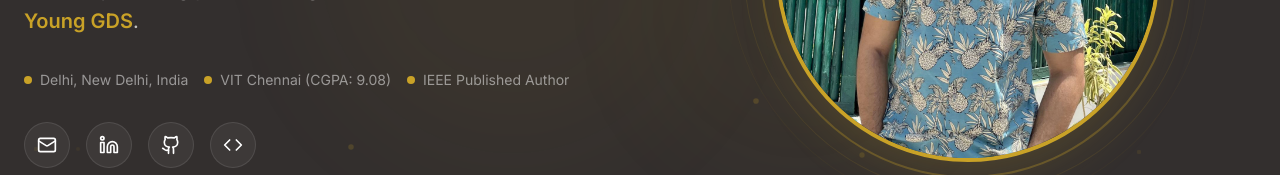
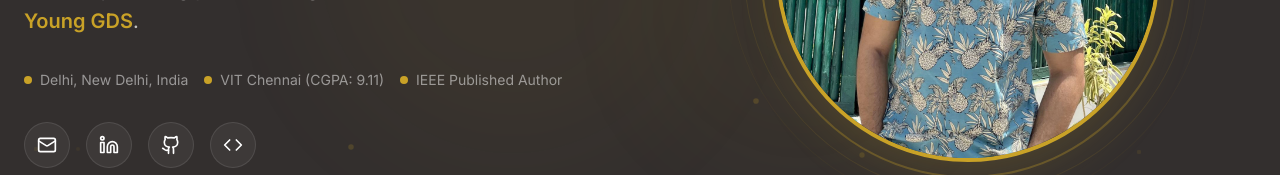
Before and after one commit to Ishaan-1606/thisisme, a Next.js app: page / in a window 1280 px wide. Shown: the part 430-605 px from the top of the page. Built offline with nearby package versions, Linux system fonts and the light colour scheme; a web font is replaced by a local one.

Commit message:
Update CGPA from 9.08 to 9.11

```diff
--- a/components/sections/hero-section.tsx
+++ b/components/sections/hero-section.tsx
@@ -84,7 +84,7 @@ export function HeroSection() {
               </span>
               <span className="flex items-center gap-2">
                 <span className="w-2 h-2 rounded-full bg-gold" />
-                VIT Chennai (CGPA: 9.08)
+                VIT Chennai (CGPA: 9.11)
               </span>
               <span className="flex items-center gap-2">
                 <span className="w-2 h-2 rounded-full bg-gold" />
```
